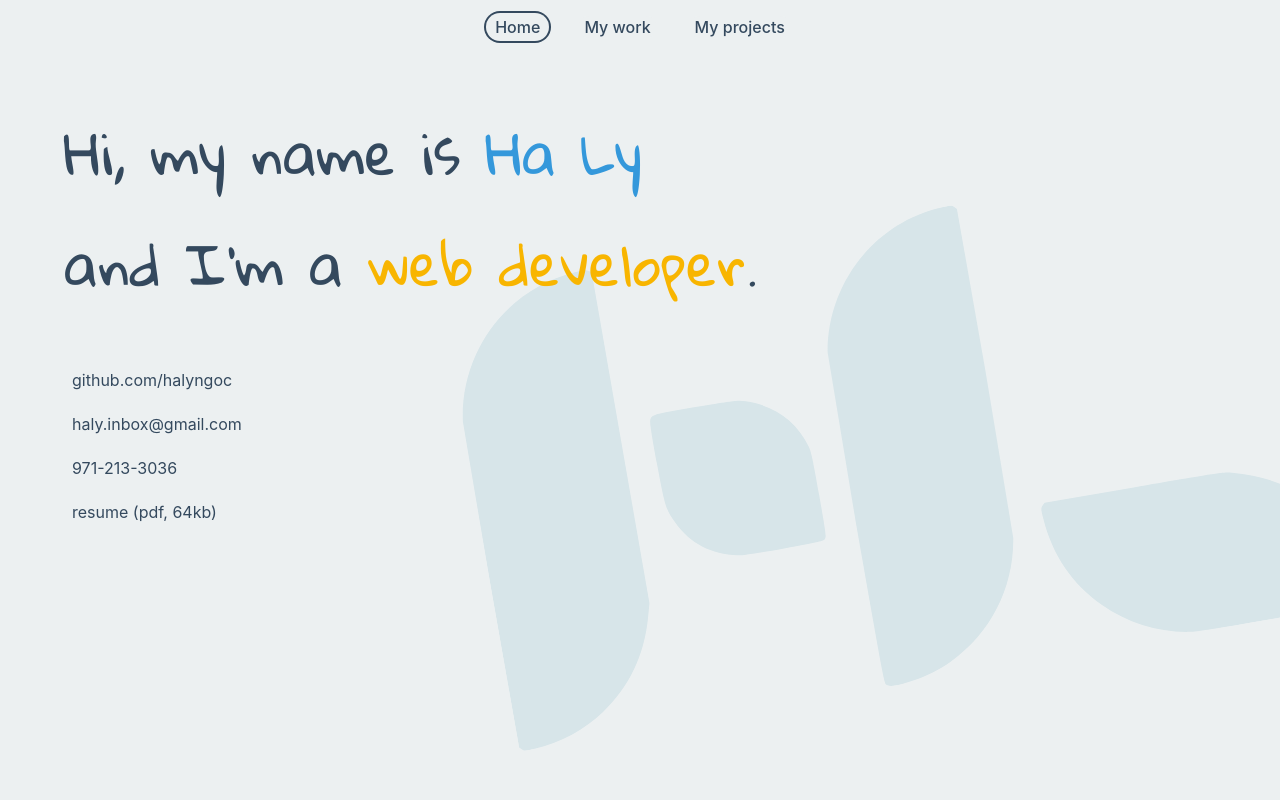
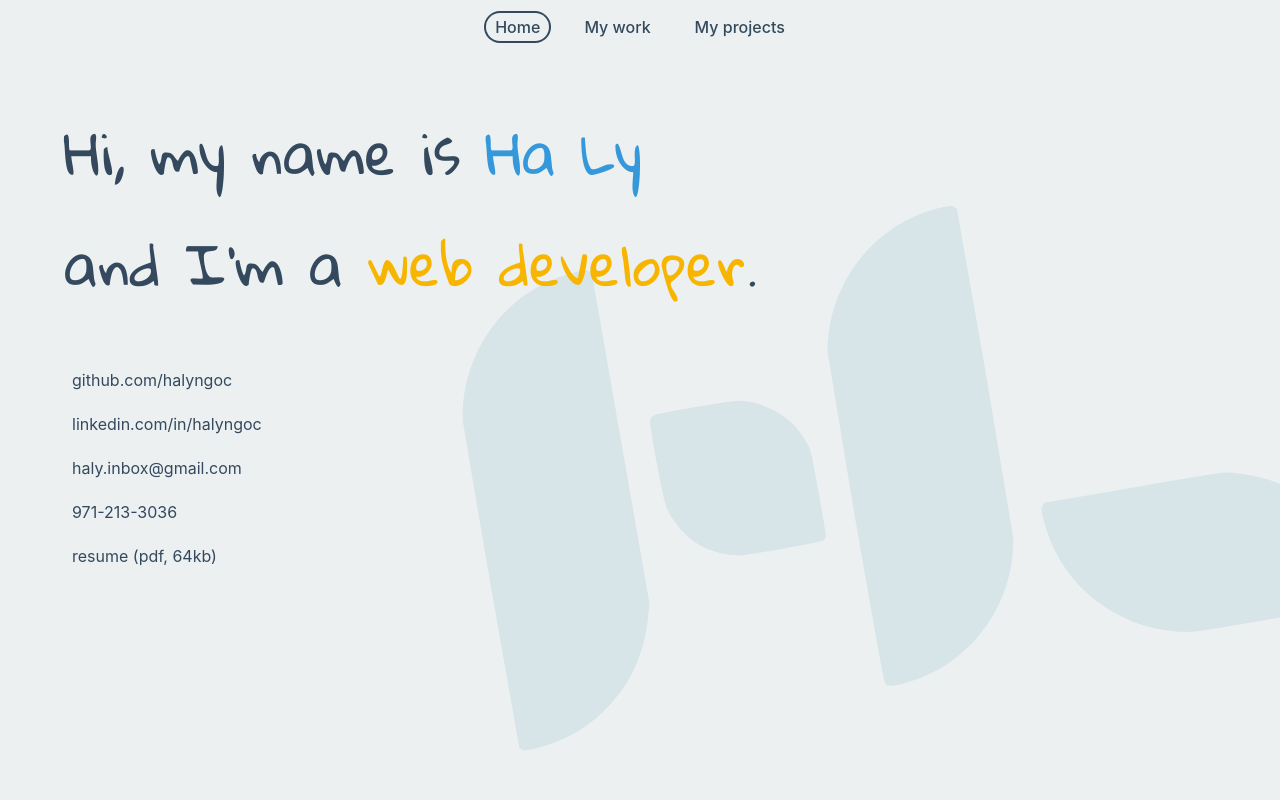
Before and after one commit to halyngoc/halyngoc.github.io, a React (Create React App) app: page / in a window 1280 px wide. Shown: the top 800 px of the page. Built offline with nearby package versions, Linux system fonts and the light colour scheme.

Commit message:
Add linkedin

```diff
--- a/src/components/HomePage.jsx
+++ b/src/components/HomePage.jsx
@@ -6,6 +6,7 @@ import githubAlt from '@iconify/icons-uil/github-alt'
 import envelopeIcon from '@iconify/icons-uil/envelope'
 import phoneIcon from '@iconify/icons-uil/phone'
 import fileIcon from '@iconify/icons-uil/file'
+import linkedinAlt from '@iconify/icons-uil/linkedin-alt'
 import resume from '../resume.pdf'
 import { useDevice } from '../util'
 
@@ -85,6 +86,12 @@ export default function HomePage() {
           </a>
         </li>
         <li>
+          <a title="LinkedIn" href="https://www.linkedin.com/in/halyngoc" target="_blank" rel="noopener noreferrer">
+            <Icon icon={linkedinAlt} />
+            linkedin.com/in/halyngoc
+          </a>
+        </li>
+        <li>
           <a title="email" href="mailto:haly.inbox@gmail.com">
             <Icon icon={envelopeIcon} />
             haly.inbox@gmail.com
```
